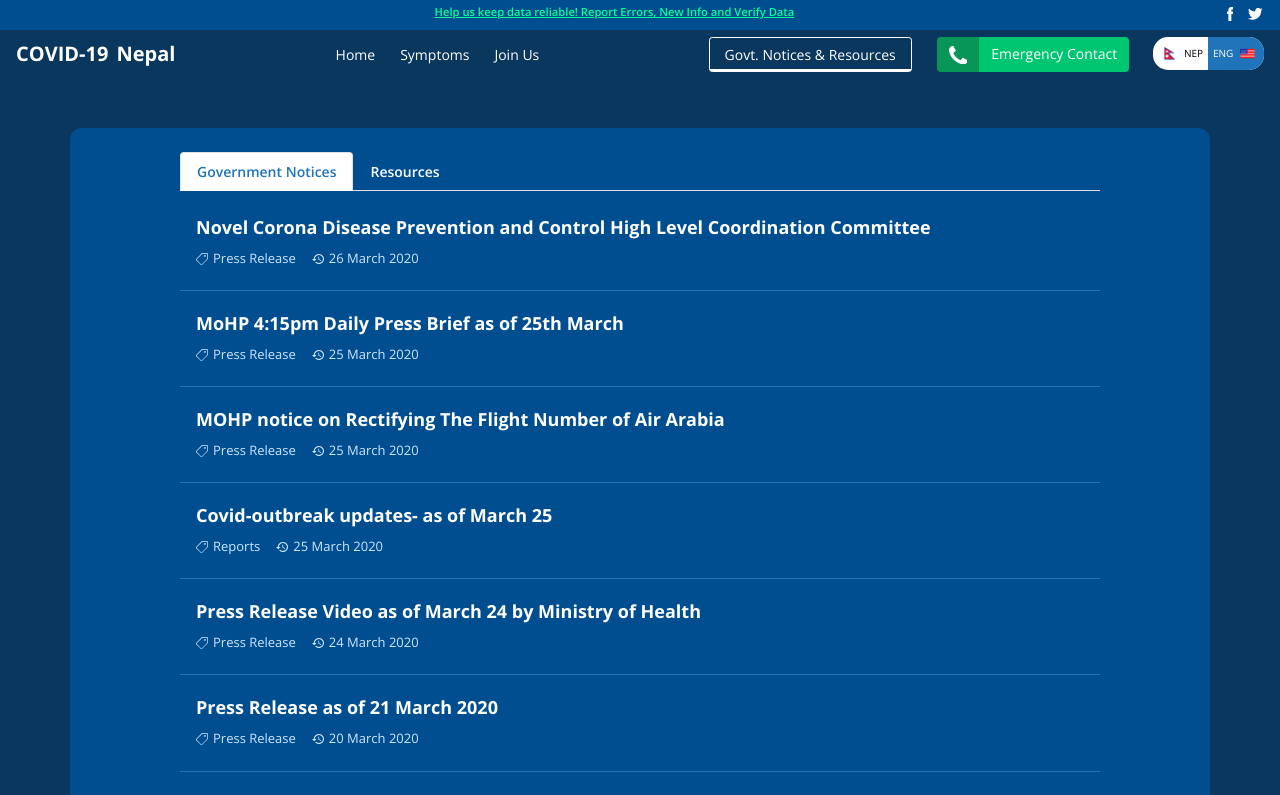
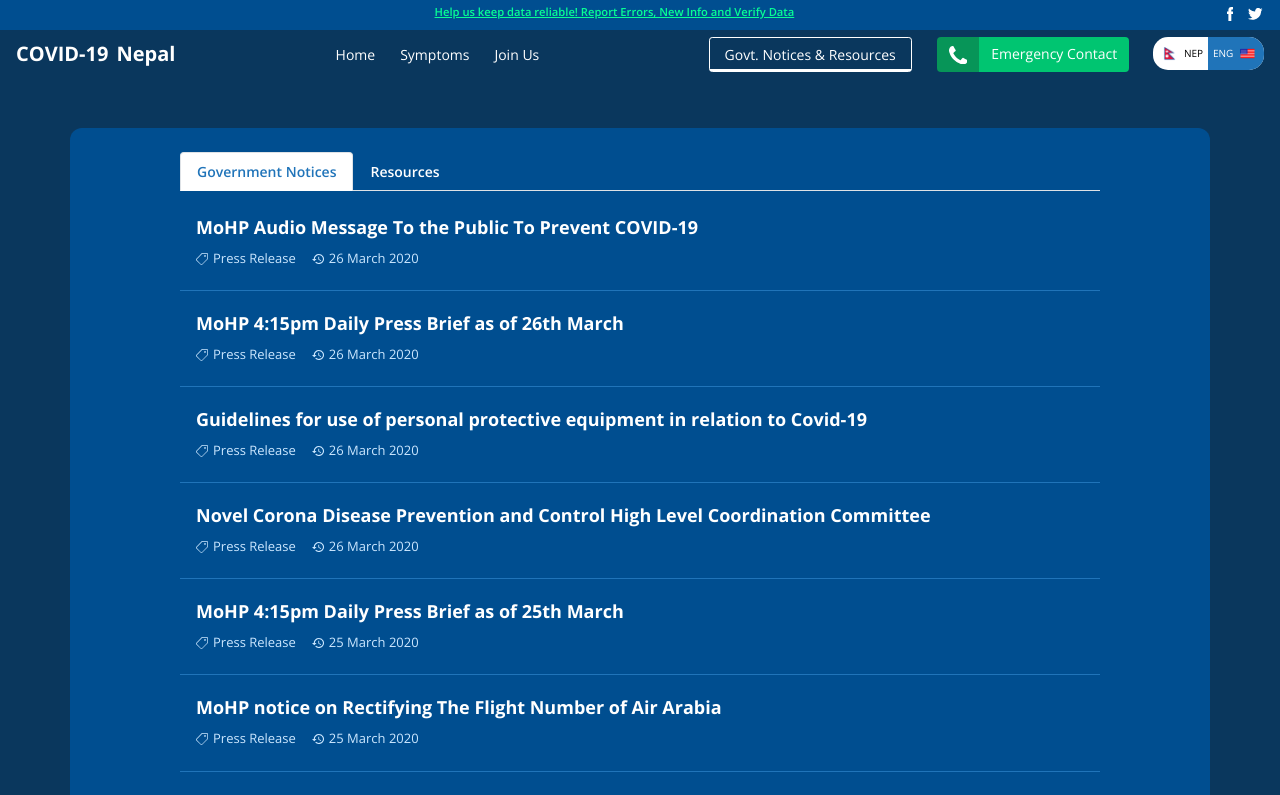
Before and after one commit to Fusemachines/covid-nepal-web, a React (Create React App) app: page /notices in a window 1280 px wide. Shown: the top 795 px of the page. Built offline with nearby package versions, Linux system fonts and the light colour scheme; no server answers.

Commit message:
new press release

```diff
--- a/src/routes/dashboard/notices/GovernmentNotices/GovernmentNotices.tsx
+++ b/src/routes/dashboard/notices/GovernmentNotices/GovernmentNotices.tsx
@@ -4,6 +4,27 @@ import GovernmentNoticeItem from './GovernmentNoticeItem';
 const GovernmentNotices: FC<{}> = () => {
   return (
     <ul className="notices__list">
+      <GovernmentNoticeItem
+        category="Press Release"
+        date="26 March 2020"
+        title="MoHP Audio Message To the Public To Prevent COVID-19"
+        url="https://drive.google.com/open?id=1w5KJeDucp954FV8EDh9tp3GlDdoEw-Kn"
+      />
+
+      <GovernmentNoticeItem
+        category="Press Release"
+        date="26 March 2020"
+        title="MoHP 4:15pm Daily Press Brief as of 26th March"
+        url="https://youtu.be/rxYXW40kruw"
+      />
+
+      <GovernmentNoticeItem
+        category="Press Release"
+        date="26 March 2020"
+        title="Guidelines for use of personal protective equipment in relation to Covid-19"
+        url="https://drive.google.com/open?id=18ZZVfHuQUvVxWY_O6qoONRLzsvuaVE7l"
+      />
+
       <GovernmentNoticeItem
         category="Press Release"
         date="26 March 2020"
@@ -21,7 +42,7 @@ const GovernmentNotices: FC<{}> = () => {
       <GovernmentNoticeItem
         category="Press Release"
         date="25 March 2020"
-        title="MOHP notice on Rectifying The Flight Number of Air Arabia"
+        title="MoHP notice on Rectifying The Flight Number of Air Arabia"
         url="https://drive.google.com/open?id=1UwpLZ-BCf3m4Vjwt9HD4kzNVhSzppMYe"
       />
 
@@ -35,7 +56,7 @@ const GovernmentNotices: FC<{}> = () => {
       <GovernmentNoticeItem
         category="Press Release"
         date="24 March 2020"
-        title="Press Release Video as of March 24 by Ministry of Health"
+        title="MoHP 4:15pm Press Release Video as of March 24 by Ministry of Health"
         url="https://drive.google.com/open?id=1geRCtoaOHg0nCTk-4ZFE4vthxtvcy4ji"
       />
 
```
